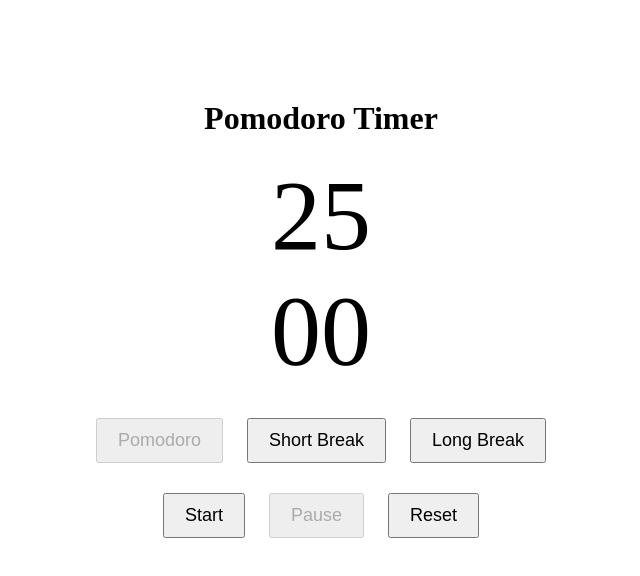
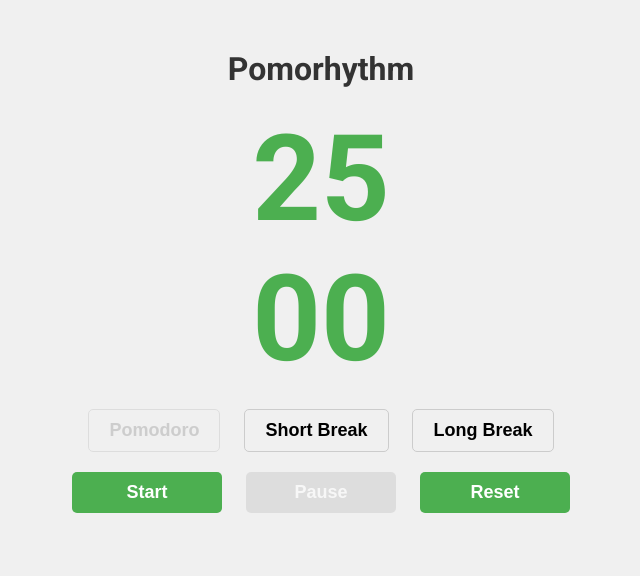
Before and after one commit to mertacun/pomodoro-timer, a plain HTML site: page index.html in a window 1280 px wide. Shown: the whole page, without its empty margins (319-959 px from the left). Drawn offline with Linux system fonts and the light colour scheme.

Commit message:
Update title and styling for Pomodoro Timer application

```diff
--- a/index.html
+++ b/index.html
@@ -1,12 +1,12 @@
 <!DOCTYPE html>
 <html>
 <head>
-  <title>Pomodoro Timer</title>
+  <title>Pomorhythm</title>
   <link rel="stylesheet" type="text/css" href="style.css">
 </head>
 <body>
   <div class="container">
-    <h1>Pomodoro Timer</h1>
+    <h1>Pomorhythm</h1>
     <div class="timer">
       <div id="minutes">25</div>
       <div id="seconds">00</div>
--- a/style.css
+++ b/style.css
@@ -1,29 +1,75 @@
+@import url('https://fonts.googleapis.com/css?family=Roboto:400,700');
+
+body {
+  background-color: #f0f0f0;
+  font-family: "Roboto", sans-serif;
+}
+
 .container {
   text-align: center;
-    margin-top: 100px;
+  margin-top: 50px;
+}
+
+h1 {
+  color: #333;
+  font-weight: 600;
 }
 
 .timer {
-    font-size: 100px;
-    margin-bottom: 30px;
-  }
-
-  .tabs {
-    margin-bottom: 30px;
+  font-size: 120px;
+  font-weight: 600;
+  margin-bottom: 20px;
+  color: #4CAF50;
 }
 
 .tabs button {
   margin: 0 10px;
   padding: 10px 20px;
   font-size: 18px;
+  font-weight: 600;
+  background-color: #f0f0f0;
+  border: 1px solid #ccc;
+  border-radius: 5px;
+  cursor: pointer;
+  transition: background-color 0.3s ease;
 }
 
-  .controls {
-    margin-bottom: 50px;
+.tabs button:disabled {
+  opacity: 0.5;
+  cursor: not-allowed;
+}
+
+.tabs button:disabled:hover {
+  background-color: #f0f0f0;
+}
+.tabs button:hover {
+  background-color: #ddd;
 }
 
 .controls button {
-    margin: 0 10px;
+  margin: 20px 10px;
   padding: 10px 20px;
   font-size: 18px;
+  font-weight: 600;
+  background-color: #4CAF50;
+  color: white;
+  border: none;
+  border-radius: 5px;
+  cursor: pointer;
+  transition: background-color 0.3s ease;
+  width: 150px;
 }
+
+.controls button:disabled {
+  background-color: #ccc;
+  cursor: not-allowed;
+  opacity: 0.5;
+}
+
+.controls button:disabled:hover {
+  background-color: #ccc;
+}
+
+.controls button:hover {
+  background-color: #45a049;
+}
```
Lines whose indentation alone changed are shown as unchanged.
